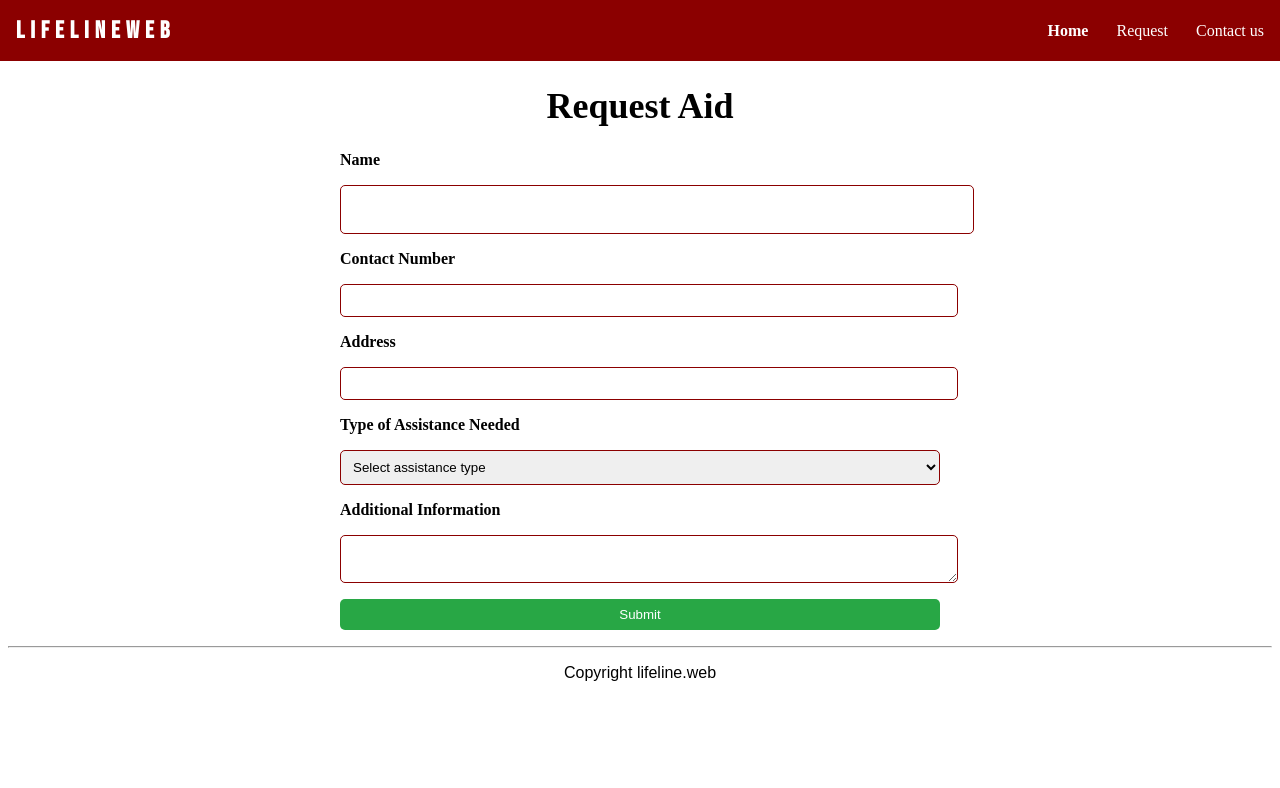
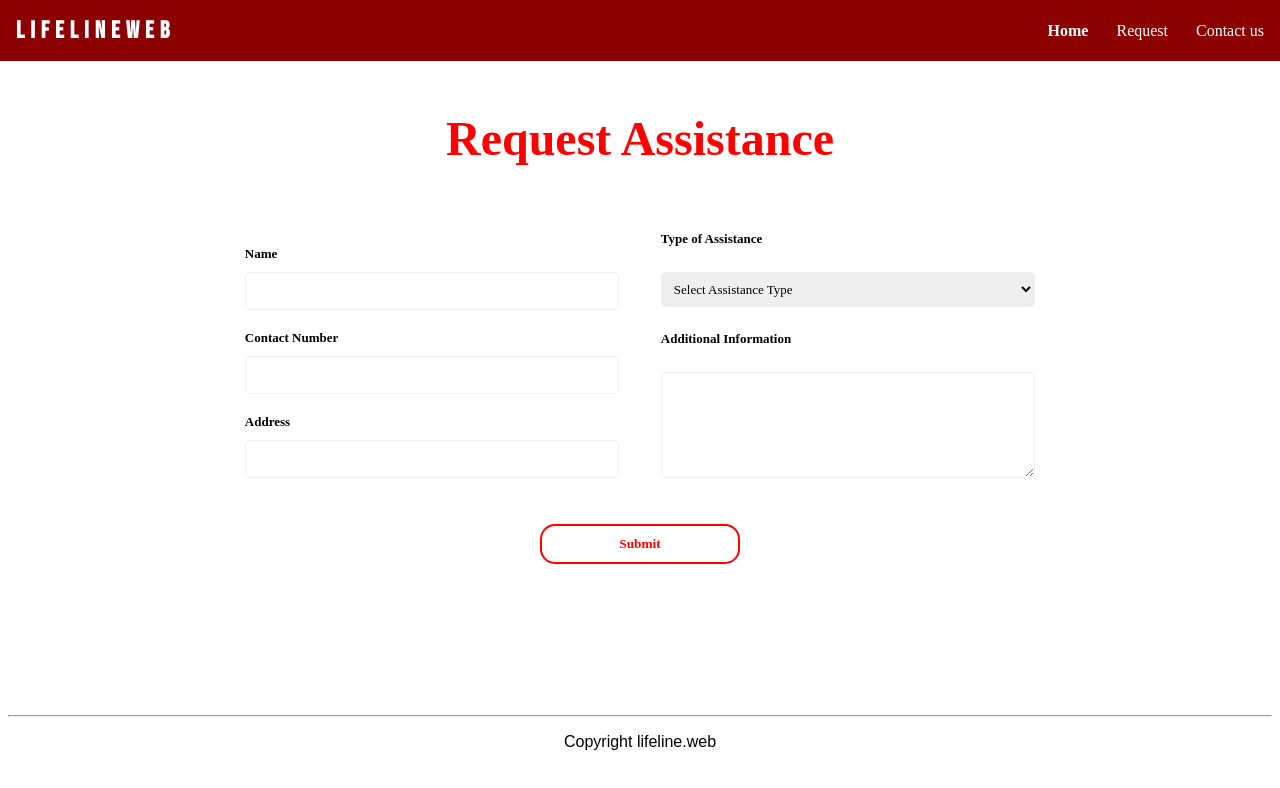
Before and after one commit to teamLifeline/project2, a SvelteKit app: page /request in a window 1280 px wide. Shown: the top 788 px of the page. Built offline with nearby package versions, Linux system fonts and the light colour scheme; a web font is replaced by a local one.

Commit message:
initial commit -Finalizing

```diff
--- a/src/app.css
+++ b/src/app.css
@@ -2,13 +2,13 @@
 @import "tailwindcss/components";
 @import "tailwindcss/utilities";
 
-html {
+/*html {
     scroll-behavior: smooth;
-    color: #ffffff; /* Change to white for better visibility */
+    color: #ffffff; /* Change to white for better visibility
 }
 
 body {
-    background-color: #1a1a1a; /* Ensure a dark background for contrast */
+    background-color: #1a1a1a; /* Ensure a dark background for contrast
 }
 
 * {
@@ -51,5 +51,10 @@ h3,
 }
 
 .bg-merch {
-    background-color: #1a0a2c; /* A light peach color */
+    background-color: #1a0a2c; /* A light peach color
 }
+
+main{
+    height: 100%;
+    width: full;
+}*/
--- a/src/lib/component/Footer.svelte
+++ b/src/lib/component/Footer.svelte
@@ -6,6 +6,8 @@
 		font-family: Poppins, sans-serif;
 		overflow: hidden;
 		padding: .5rem;
+		border-top: 5px;
+		border-color: 	rgb(0, 0, 0);
 	}
 </style>
 
--- a/src/routes/+layout.svelte
+++ b/src/routes/+layout.svelte
@@ -6,7 +6,11 @@
 </script>
 
 <Header />
+
 <main>
 	<slot />
 </main>
-<Footer />
+
+<div style="margin-top: 135px;">
+	<Footer/>
+</div>
--- a/src/routes/+page.svelte
+++ b/src/routes/+page.svelte
@@ -1,4 +1,6 @@
 <!-- put welcome page here --><script lang="ts">
+	import Footer from "$lib/component/Footer.svelte";
+
     let text1 = "News";
     let text2 = "Article";
 	let youtubeUrls = [
--- a/src/routes/contact/+page.svelte
+++ b/src/routes/contact/+page.svelte
@@ -1,6 +1,6 @@
 <script lang="ts">
     import emailjs from 'emailjs-com';
-    import { validateForm } from "$lib/component/formValidator";
+    /* import { validateForm } from "$lib/component/formValidator"; */
     let name = '';
     let email = '';
     let phoneNumber = '';
@@ -29,9 +29,11 @@
   </script>
 
   <style>
+
     form {
       display: flex;
       flex-direction: column;
+      columns: 2;;
       gap: 1rem;
       max-width: 600px;
       margin: auto;
@@ -65,24 +67,70 @@
       text-align: center;
       text-shadow: #333;
     }
+
+    .box1{
+    display: flex;
+    flex-direction: column;
+    width: 45%;
+    justify-content: space-between;
+  }
+  .box2{
+    display: flex;
+    flex-direction: column;
+    width: 45%;
+    justify-content: space-between;
+  }
+
+  .mainbox {
+    display: flex;
+    flex-direction: row;
+    width: 65%;
+    justify-content: space-around;
+  }
+
+  .additionalInfo {
+    height: 88px;
+  }
+
+  input {
+    font-family: inherit;
+  }
+
+  textarea {
+    font-family: inherit;
+  }
+
   </style>
 
-  <h1 class="Contact-title">Contact Us</h1>
-  <form on:submit|preventDefault={sendContactForm} class="w-screen h-screen">
-    <label for="name">Name</label>
-    <input id="name" type="text" bind:value={name} required />
+<div class="page">
+<h1 style="font-size: 3rem; color: red; font-weight: 900; margin-top: 50px; text-align: center; font-family: Poppins;" class="Contact-title: font:poppins;">Contact Us</h1>
+<form on:submit|preventDefault={sendContactForm} style="margin-top: 65px;">
+  <div class="mainbox" style="display: flex; justify-content: center; gap: 200px;">
+    <div class="box1" style=" margin-top: 15px;" >
+      <label for="name" style="font-size: small; font-weight: 600;">Name</label>
+      <input style="width: 300px; border: 1px solid #efefef; margin-top: 10px; height: 20px; margin-top: 10px; margin-bottom: 10px;" id="name" class="name" type="text" bind:value={name} required />
 
-    <label for="email">Email</label>
-    <input id="email" type="email" bind:value={email} required />
+      <label style="font-size: small; font-weight: 600; margin-top: 10px;" for="contact" class="contact">Email</label>
+      <input style="width: 300px; border: 1px solid #efefef; margin-top: 10px; height: 20px; margin-bottom: 10px;" id="contact" class="contact" type="tel" bind:value={email} required />
 
-    <label for="phone">Phone Number</label>
-    <input id="phone" type="tel" bind:value={phoneNumber} />
-
-    <label for="reason">Reason for Contact</label>
-    <textarea id="reason" bind:value={reason}></textarea>
-
-    <label for="additionalInfo">Additional Information</label>
-    <textarea id="additionalInfo" bind:value={additionalInfo}></textarea>
-
-    <button type="submit">Submit</button>
-  </form>
+      <label style="font-size: small; font-weight: 600; margin-top: 10px;" for="address" class="address">Phone Number</label>
+      <input style="width: 300px; border: 1px solid #efefef; margin-top: 10px; height: 20px;" id="address" class="address" type="text" bind:value={phoneNumber} required />
+    </div>
+    <div class="box2">
+      <label for="assistance" class="assistance" style="font-size: small; font-weight: 600;">Type of Assistance</label>
+      <select style="width: 300px; padding: 8px; border-radius: 5px; font-family: inherit; font-size: small; border: 1px solid #efefef;" id="assistance" class="assistance" bind:value={reason} required>
+        <option value="">Select Assistance Type</option>
+        <option value="fire">Fire Emergency</option>
+        <option value="flood">Flooded</option>
+        <option value="rescue">Rescue</option>
+        <!-- Add more options as needed -->
+      </select>
+      <label for="additionalInfo" class="" style="font-size: small; font-weight: 600; margin-top: 10px;"> Additional Information</label>
+      <textarea style="width: 283px; border: 1px solid #efefef;" id="additionalInfo" class="additionalInfo" bind:value={additionalInfo}></textarea>
+    </div>
+  </div>
+  <div style="display: flex; justify-content: center;">
+    <button type="submit" class="submit" style=" margin-top: 30px; font-family: inherit; padding: 10px; width: 200px; border-radius: 15px; background-color: transparent; border: 2px solid red; color: red; font-weight: bold; ">Submit</button>
+  </div>
+</form>
+</div>
--- a/src/routes/request/+page.svelte
+++ b/src/routes/request/+page.svelte
@@ -33,9 +33,11 @@
     display: flex;
     flex-direction: column;
     gap: 1rem;
-      max-width: 600px;
-      margin: auto;
+    align-items: center;
+    justify-content: center;
+    margin: 0, 20px, 0, 20px;
     font-family: poppins;
+    height: fit-content;
   }
   label {
     font-weight: bold;
@@ -44,8 +46,9 @@
     padding: 0.5rem;
     border: 1px solid #8B0000;
     border-radius: 5px;
-      width: 100%;
+    width: full;
   }
+
   button {
     background-color: #28a745;
     color: white;
@@ -59,8 +62,7 @@
   }
 
   .name {
-      display: grid;
-      padding: 1rem;
+    display: flex;
     grid-gap: 1rem;
     grid-template-columns: repeat(3, 1fr);
     justify-content: flex-start;
@@ -74,30 +76,67 @@
     text-align: center;
     text-shadow:#333;
   }
+
+  .box1{
+    display: flex;
+    flex-direction: column;
+    width: 45%;
+    justify-content: space-between;
+  }
+  .box2{
+    display: flex;
+    flex-direction: column;
+    width: 45%;
+    justify-content: space-between;
+  }
+
+  .mainbox {
+    display: flex;
+    flex-direction: row;
+    width: 65%;
+    justify-content: space-around;
+  }
+
+  .additionalInfo {
+    height: 88px;
+  }
+
+  input {
+    font-family: inherit;
+  }
+
+  textarea {
+    font-family: inherit;
+  }
+
 </style>
+<div class="page">
+<h1 style="font-size: 3rem; color: red; font-weight: 900; margin-top: 50px;" class="Request-title">Request Assistance</h1>
+<form on:submit|preventDefault={sendRequest} style="margin-top: 65px;">
+  <div class="mainbox">
+    <div class="box1" style="margin-top: 15px;" >
+      <label for="name" style="font-size: small; font-weight: 600;">Name</label>
+      <input style="border: 1px solid #efefef; margin-top: 10px; height: 20px; margin-top: 10px; margin-bottom: 10px;" id="name" class="name" type="text" bind:value={name} required />
 
-  <h1 class="Request-title">Request Aid</h1>
-  <form on:submit|preventDefault={sendRequest} class="Submit">
-    <label for="name">Name</label>
-    <input id="name" class="name" type="text" bind:value={name} required />
+      <label style="font-size: small; font-weight: 600; margin-top: 10px;" for="contact" class="contact">Contact Number</label>
+      <input style="border: 1px solid #efefef; margin-top: 10px; height: 20px; margin-bottom: 10px;" id="contact" class="contact" type="tel" bind:value={contactNumber} required />
 
-    <label for="contact" class="contact">Contact Number</label>
-    <input id="contact" class="contact" type="tel" bind:value={contactNumber} required />
-
-    <label for="address" class="address">Address</label>
-    <input id="address" class="address" type="text" bind:value={address} required />
-
-    <label for="assistance" class="assistance">Type of Assistance Needed</label>
-    <select id="assistance" class="assistance" bind:value={assistanceType} required>
-      <option value="">Select assistance type</option>
+      <label style="font-size: small; font-weight: 600; margin-top: 10px;" for="address" class="address">Address</label>
+      <input style="border: 1px solid #efefef; margin-top: 10px; height: 20px;" id="address" class="address" type="text" bind:value={address} required />
+    </div>
+    <div class="box2">
+      <label for="assistance" class="assistance" style="font-size: small; font-weight: 600;">Type of Assistance</label>
+      <select style="font-family: inherit; font-size: small; border: 1px solid #efefef; margin-top: 10px;" id="assistance" class="assistance" bind:value={assistanceType} required>
+        <option value="">Select Assistance Type</option>
         <option value="fire">Fire Emergency</option>
         <option value="flood">Flooded</option>
         <option value="rescue">Rescue</option>
         <!-- Add more options as needed -->
       </select>
-
-    <label for="additionalInfo" class="additionalInfo">Additional Information</label>
-    <textarea id="additionalInfo" class="additionalInfo" bind:value={additionalInfo}></textarea>
-
-    <button type="submit" class="submit">Submit</button>
+      <label for="additionalInfo" class="" style="font-size: small; font-weight: 600; margin-top: 10px;"> Additional Information</label>
+      <textarea style="border: 1px solid #efefef; margin-top: 10px;" id="additionalInfo" class="additionalInfo" bind:value={additionalInfo}></textarea>
+    </div>
+  </div>
+  <button type="submit" class="submit" style="margin-top: 30px; font-family: inherit; padding: 10px; width: 200px; border-radius: 15px; background-color: transparent; border: 2px solid red; color: red; font-weight: bold; ">Submit</button>
 </form>
+</div>
```
Lines whose indentation alone changed are shown as unchanged.
